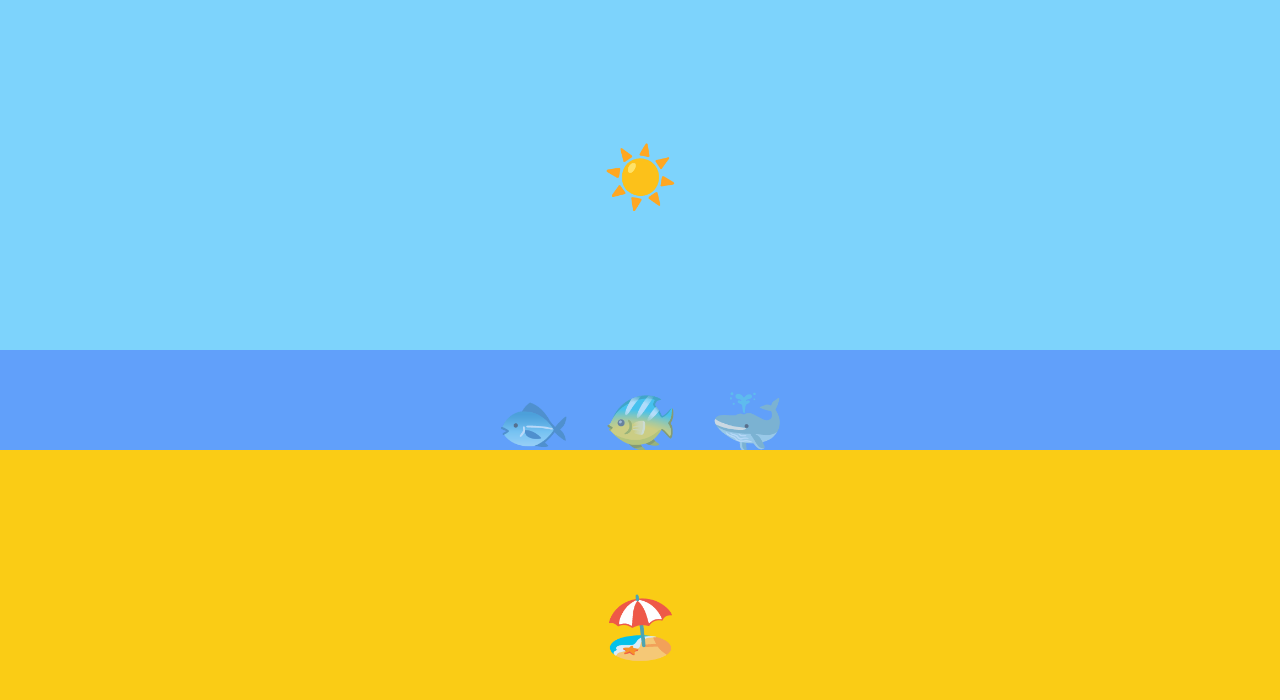
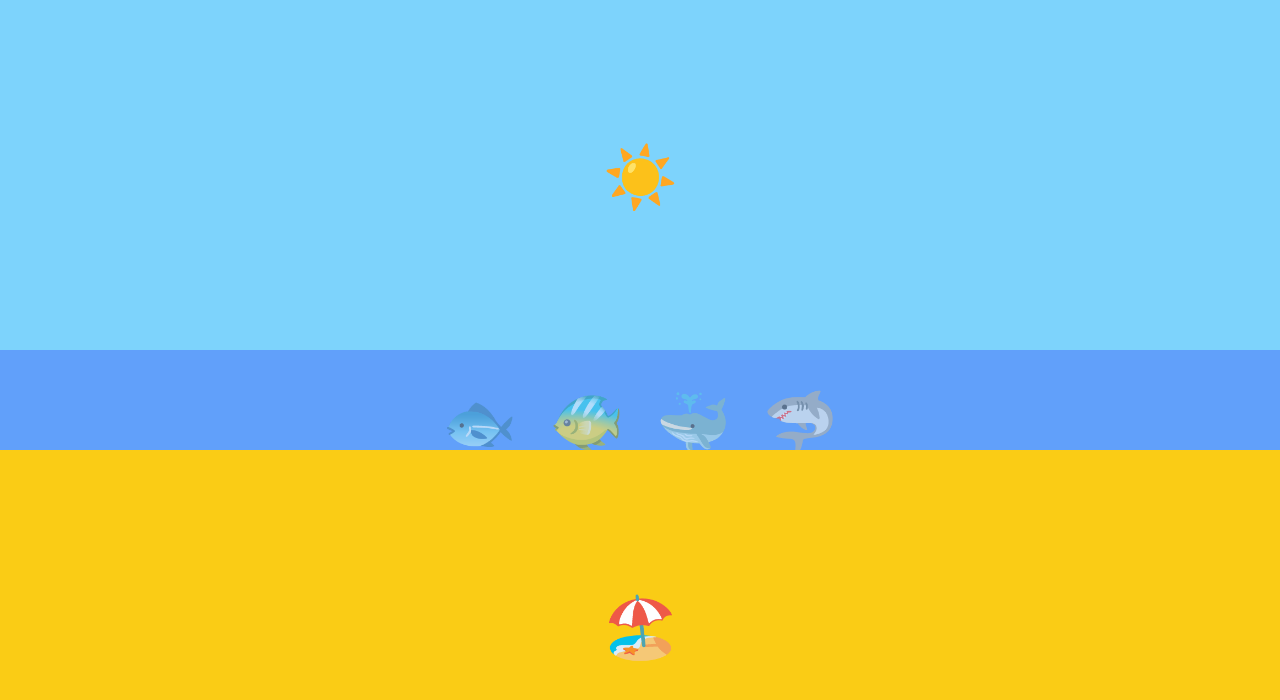
Before and after one commit to nghiangoclv/my-next-app, a Next.js app: page /ocean in a window 1280 px wide. Shown: the top 700 px of the page. Built offline with nearby package versions, Linux system fonts and the light colour scheme.

Commit message:
Update index.tsx

```diff
--- a/src/pages/ocean/index.tsx
+++ b/src/pages/ocean/index.tsx
@@ -17,6 +17,7 @@
                     <span>🐟</span>
                     <span>🐠</span>
                     <span>🐳</span>
+                    <span>🦈</span>
                 </div>
             </div>
 
```
